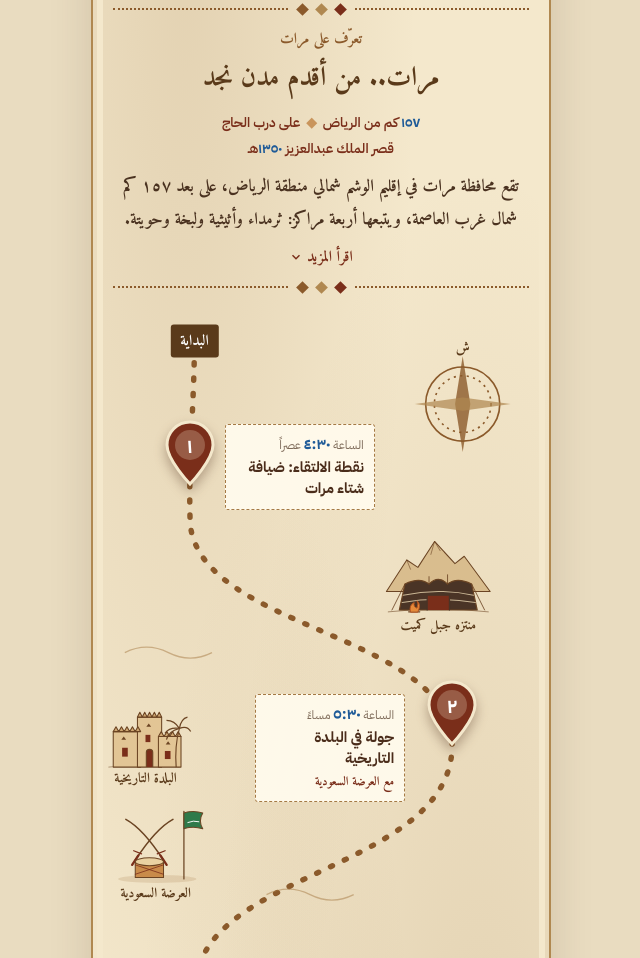
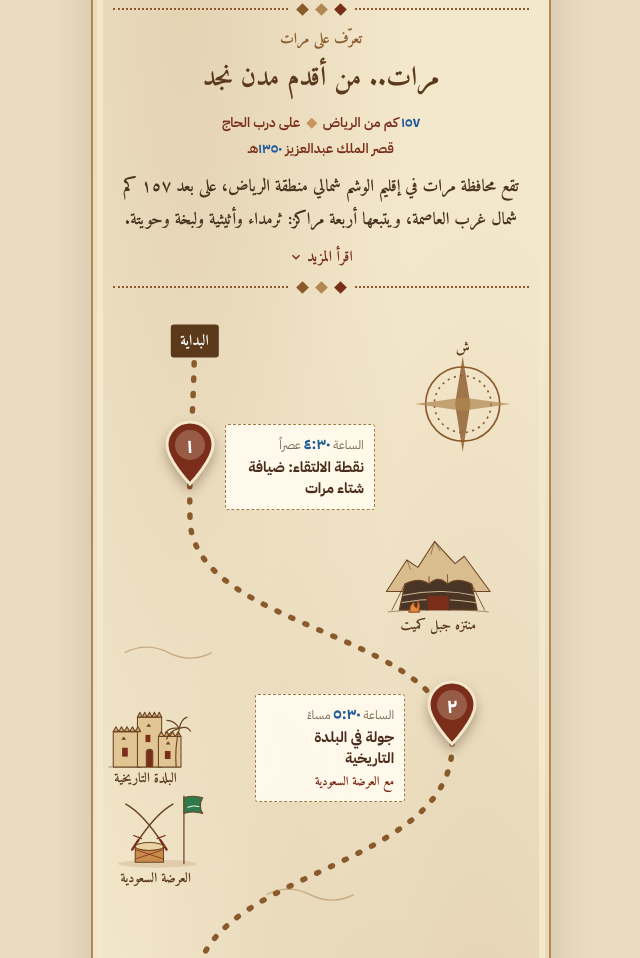
Before and after one commit to baladiyat-marat/baladiyat-marat.github.io, a plain HTML site: page shita/masar/4-tajriba.html in a window 1280 px wide. Shown: the part 308-1266 px from the top of the page, without its empty margins (319-959 px from the left). Drawn offline with Linux system fonts and the light colour scheme.

Commit message:
نسخة تجريبية: رفع رسمة العرضة
Co-Authored-By: Claude Opus 5.5 <noreply@anthropic.com>
Claude-Session: https://claude.ai/code/session_01BNDTi5gFWkYV2YWwbX3ADq

```diff
--- a/shita/masar/4-tajriba.html
+++ b/shita/masar/4-tajriba.html
@@ -122,7 +122,7 @@ h1{font-family:"Amiri",serif!important;font-size:32px!important;color:#5a3a1a!im
       <svg class="road" viewBox="0 0 400 1420" id="roadSvg">
   <path id="roadPath" d="M84,24 C84,90 78,140 80,200 C90,300 330,300 320,410 C310,520 80,520 85,630 C90,740 320,740 315,850 C310,960 200,980 200,1100 C200,1170 90,1170 90,1260 C90,1320 150,1350 200,1390" fill="none" stroke="#8b5a2b" stroke-width="5" stroke-dasharray="2 12" stroke-linecap="round"/>
   <g transform="translate(330,90)" fill="none" stroke="#8b5a2b" stroke-width="1.5"><circle r="34"/><circle r="26" stroke-dasharray="2 4"/><path d="M0,-44 L7,0 L0,44 L-7,0Z" fill="#8b5a2b" stroke="none" opacity=".8"/><path d="M-44,0 L0,6 L44,0 L0,-6Z" fill="#b08850" stroke="none" opacity=".7"/><text y="-48" text-anchor="middle" font-size="13" fill="#5a3a1a" stroke="none" font-family="Amiri">ش</text></g>
-  <g class="ill"><g transform="translate(8,458) scale(.72)" stroke="#6b4423" stroke-width="1.3" stroke-linejoin="round" stroke-linecap="round">
+  <g class="ill"><g transform="translate(8,444) scale(.72)" stroke="#6b4423" stroke-width="1.3" stroke-linejoin="round" stroke-linecap="round">
 <ellipse cx="58" cy="94" rx="50" ry="5" fill="#a57a45" stroke="none" opacity=".2"/>
 <path d="M92,94V8" fill="none" stroke-width="1.6"/>
 <path d="M92,10 Q104,6 116,10 Q110,20 116,30 Q104,26 92,30Z" fill="#2f7a4a"/>
```
